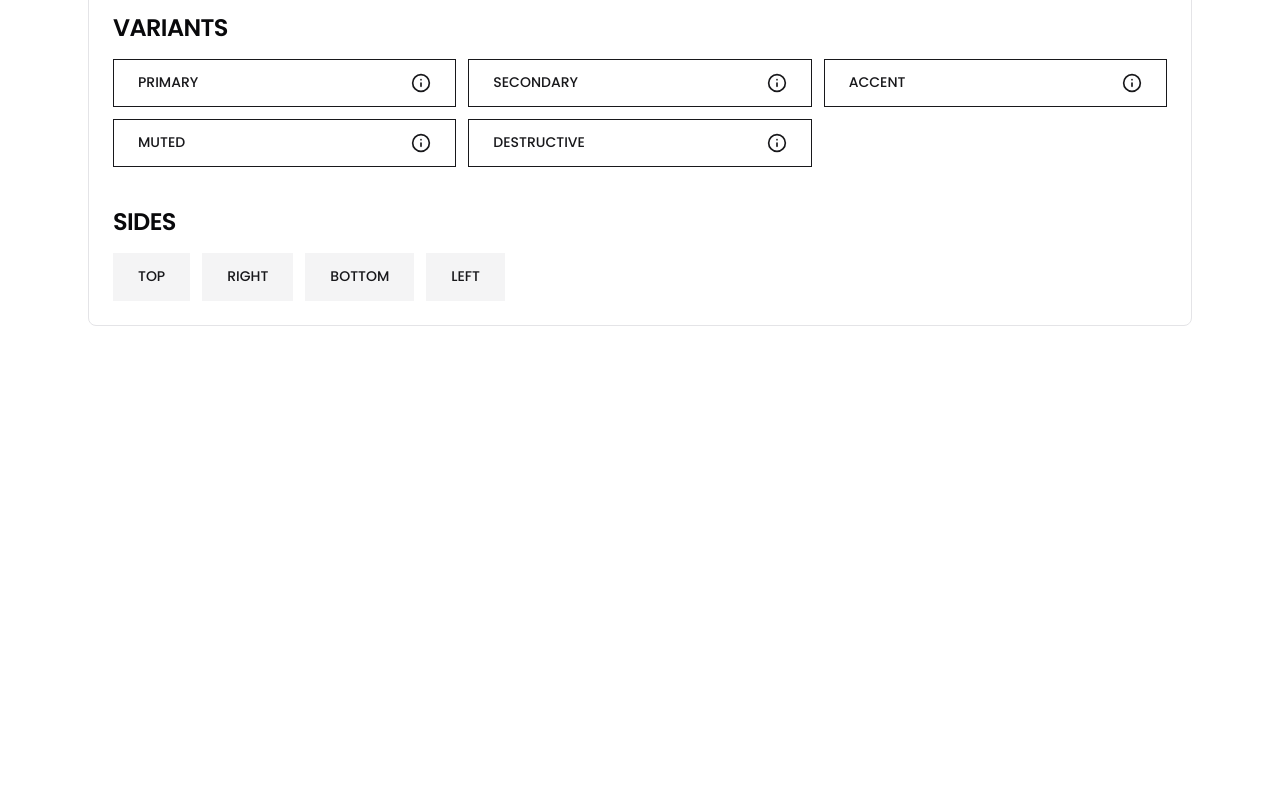
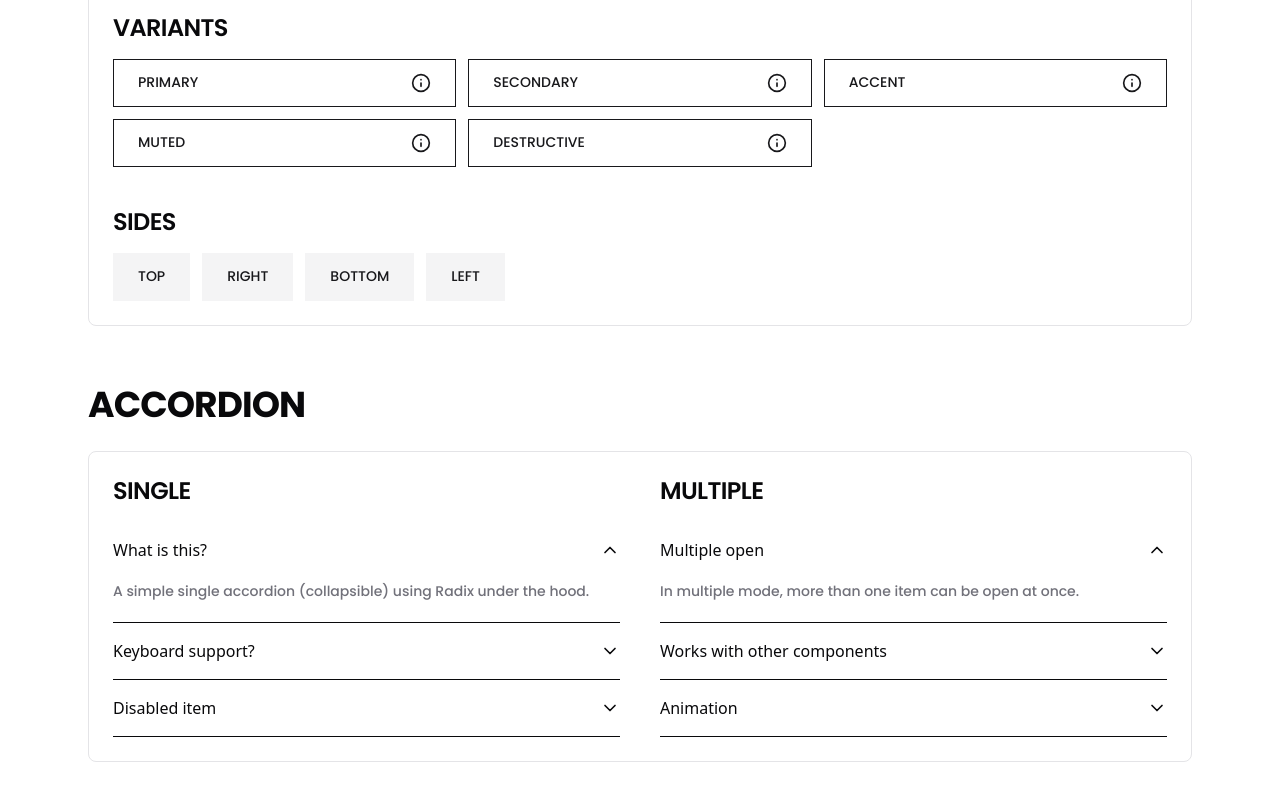
Before and after one commit to mahimdevx/design-system-ts, a Next.js app: page / in a window 1280 px wide. Shown: the part 2659-3459 px from the top of the page. Before the commit the page ends 3033 px from the top, so only its background shows below. Built offline with nearby package versions, Linux system fonts and the light colour scheme.

Commit message:
refactor: move tooltip to layouts and add accordion showcase

```diff
--- a/src/app/page.tsx
+++ b/src/app/page.tsx
@@ -1,5 +1,11 @@
 import ThemeToggle from "@components/layouts/theme-toggle";
 
+import {
+  Accordion,
+  AccordionContent,
+  AccordionItem,
+  AccordionTrigger
+} from "@components/layouts/accordion";
 import { Button } from "@components/elements/button";
 import { Icon } from "@components/elements/icon";
 import { Text } from "@components/elements/text";
@@ -8,7 +14,7 @@
   TooltipContent,
   TooltipRoot,
   TooltipTrigger
-} from "@components/elements/tooltip";
+} from "@components/layouts/tooltip";
 import { Typography } from "@components/elements/typography";
 
 const TYPOGRAPHY_TYPES = ["h1", "h2", "h3", "h4", "h5", "h6", "p", "small"] as const;
@@ -229,6 +235,88 @@
           </div>
         </div>
       </section>
+
+      <section className="flex flex-col gap-6" id="accordion">
+        <Typography type="h4">Accordion</Typography>
+
+        <div className="border-border bg-background rounded-lg border p-6">
+          <div className="grid grid-cols-1 gap-10 lg:grid-cols-2">
+            <div className="flex flex-col gap-4">
+              <Typography type="h6">Single</Typography>
+              <Accordion type="single" collapsible defaultValue="single-1">
+                <AccordionItem value="single-1">
+                  <AccordionTrigger>What is this?</AccordionTrigger>
+                  <AccordionContent>
+                    <Text type="small" className="text-muted-foreground">
+                      A simple single accordion (collapsible) using Radix under the hood.
+                    </Text>
+                  </AccordionContent>
+                </AccordionItem>
+
+                <AccordionItem value="single-2">
+                  <AccordionTrigger>Keyboard support?</AccordionTrigger>
+                  <AccordionContent>
+                    <Text type="small" className="text-muted-foreground">
+                      Radix handles accessibility and keyboard navigation by default.
+                    </Text>
+                  </AccordionContent>
+                </AccordionItem>
+
+                <AccordionItem value="single-3" disabled>
+                  <AccordionTrigger>Disabled item</AccordionTrigger>
+                  <AccordionContent>
+                    <Text type="small" className="text-muted-foreground">
+                      You should not be able to open this item.
+                    </Text>
+                  </AccordionContent>
+                </AccordionItem>
+              </Accordion>
+            </div>
+
+            <div className="flex flex-col gap-4">
+              <Typography type="h6">Multiple</Typography>
+              <Accordion type="multiple" defaultValue={["multi-1"]}>
+                <AccordionItem value="multi-1">
+                  <AccordionTrigger>Multiple open</AccordionTrigger>
+                  <AccordionContent>
+                    <Text type="small" className="text-muted-foreground">
+                      In multiple mode, more than one item can be open at once.
+                    </Text>
+                  </AccordionContent>
+                </AccordionItem>
+
+                <AccordionItem value="multi-2">
+                  <AccordionTrigger>Works with other components</AccordionTrigger>
+                  <AccordionContent>
+                    <div className="flex flex-wrap items-center gap-3">
+                      <Button size="sm" variant="secondary">
+                        Action
+                      </Button>
+                      <Button size="sm" variant="outline" iconOnly aria-label="Star">
+                        <Icon name="Star" />
+                      </Button>
+                      <Tooltip content="Tooltip inside accordion">
+                        <Button size="sm" variant="link">
+                          Hover
+                        </Button>
+                      </Tooltip>
+                    </div>
+                  </AccordionContent>
+                </AccordionItem>
+
+                <AccordionItem value="multi-3">
+                  <AccordionTrigger>Animation</AccordionTrigger>
+                  <AccordionContent>
+                    <Text type="small" className="text-muted-foreground">
+                      Uses `animate-accordion-up` / `animate-accordion-down` based on state.
+                    </Text>
+                  </AccordionContent>
+                </AccordionItem>
+              </Accordion>
+            </div>
+          </div>
+        </div>
+      </section>
     </main>
   );
 }
--- /dev/null
+++ b/src/components/layouts/accordion.tsx
@@ -0,0 +1,99 @@
+"use client";
+
+import { forwardRef, ComponentPropsWithoutRef, ReactNode } from "react";
+
+import * as AccordionPrimitive from "@radix-ui/react-accordion";
+
+import clsx from "clsx";
+
+import { Icon } from "@components/elements/icon";
+
+import { accordionVariants } from "@styles/elements/accordion";
+
+// Destructure variant slots
+const { itemVariants, triggerVariants, iconVariants, contentVariants } =
+  accordionVariants();
+
+// Expose the root Accordion component (Radix handles the logic internally)
+export const Accordion = AccordionPrimitive.Root;
+
+/*
+ * Accordion Item Component
+ *
+ * Wraps Radix Accordion.Item.
+ * We use `forwardRef` to allow external access to the underlying DOM node (div),
+ * which is required for integration with animations, focus control, etc.
+ */
+
+type AccordionItemProps = ComponentPropsWithoutRef<typeof AccordionPrimitive.Item> & {
+  children: ReactNode;
+};
+
+export const AccordionItem = forwardRef<HTMLDivElement, AccordionItemProps>(
+  ({ className, ...props }, ref) => {
+    const itemClasses = itemVariants({ className });
+
+    return <AccordionPrimitive.Item ref={ref} className={itemClasses} {...props} />;
+  }
+);
+
+AccordionItem.displayName = AccordionPrimitive.Item.displayName;
+
+/*
+ * Accordion Trigger Component
+ *
+ * Renders the clickable button inside Accordion.
+ * Includes the Chevron icon which rotates based on open/closed state.
+ */
+
+type AccordionTriggerProps = ComponentPropsWithoutRef<
+  typeof AccordionPrimitive.Trigger
+> & {
+  children: ReactNode;
+};
+
+export const AccordionTrigger = forwardRef<HTMLButtonElement, AccordionTriggerProps>(
+  ({ className, children, ...props }, ref) => {
+    const triggerClasses = triggerVariants({ className });
+    const iconClasses = iconVariants();
+
+    return (
+      <AccordionPrimitive.Header>
+        <AccordionPrimitive.Trigger ref={ref} className={triggerClasses} {...props}>
+          {children}
+
+          <Icon name="ChevronDown" className={iconClasses} />
+        </AccordionPrimitive.Trigger>
+      </AccordionPrimitive.Header>
+    );
+  }
+);
+
+AccordionTrigger.displayName = AccordionPrimitive.Trigger.displayName;
+
+/*
+ * Accordion Content Component
+ *
+ * This is the collapsible body of the Accordion.
+ * We apply custom animations for open/close using Tailwind + Radix data attributes.
+ */
+
+type AccordionContentProps = ComponentPropsWithoutRef<
+  typeof AccordionPrimitive.Content
+> & {
+  children: ReactNode;
+};
+
+export const AccordionContent = forwardRef<HTMLDivElement, AccordionContentProps>(
+  ({ className, children, ...props }, ref) => {
+    const contentClasses = contentVariants();
+
+    return (
+      <AccordionPrimitive.Content ref={ref} className={contentClasses} {...props}>
+        <div className={clsx("pt-0 pb-5", className)}>{children}</div>
+      </AccordionPrimitive.Content>
+    );
+  }
+);
+
+AccordionContent.displayName = AccordionPrimitive.Content.displayName;
--- a/src/styles/elements/accordion.tsx
+++ b/src/styles/elements/accordion.tsx
@@ -11,7 +11,7 @@
     iconVariants: [
       "shrink-0 group-data-[state=open]:-rotate-180",
       "transition-transform duration-300",
-      "ease-[cubic-bezier(0.87,_0,_0.13,_1)]"
+      "ease-[cubic-bezier(0.16,_1,_0.3,_1)]"
     ],
     contentVariants: [
       "overflow-hidden",
```
Also changed, not shown: src/components/layouts/theme-toggle.tsx (+0 -10 lines), src/components/layouts/tooltip.tsx (renamed from src/components/elements/tooltip.tsx).
